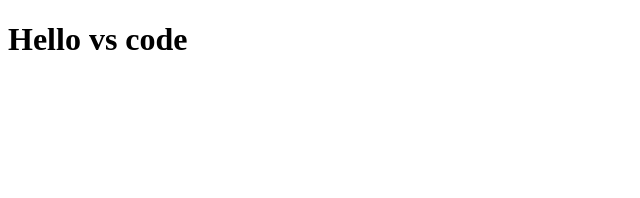
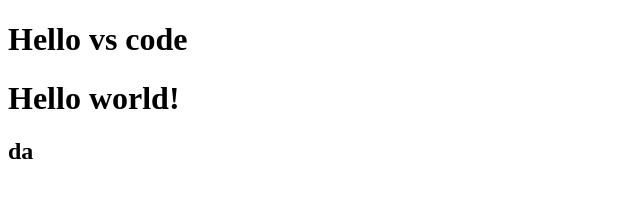
Before and after one commit to AlexKarneta/JS_Study, a plain HTML site: page index.html in a window 1280 px wide. Shown: the whole page, without its empty margins (0-640 px from the left). Drawn offline with Linux system fonts and the light colour scheme.

Commit message:
test commit 2

```diff
--- a/index.html
+++ b/index.html
@@ -8,6 +8,7 @@
 </head>
 <body>
   <h1>Hello vs code </h1>
-
+  <h1>Hello world!</h1>
+  <h2>da</h2>
 </body>
 </html>
--- a/scss/style.scss
+++ b/scss/style.scss
@@ -3,6 +3,5 @@ body{
 	font-size: 20px;
 	div{
 		font-size: 10px;
-
 	}
 }
```
